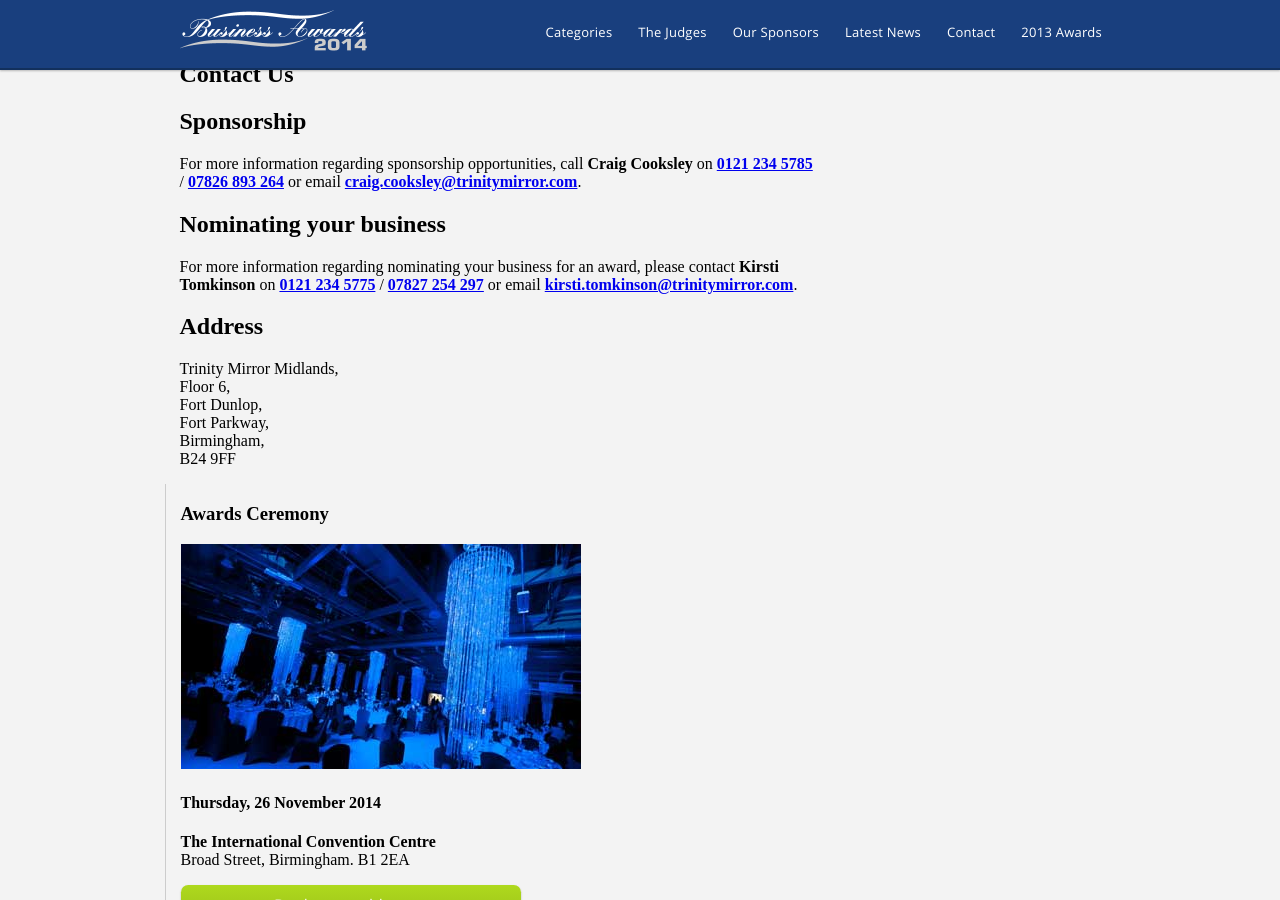
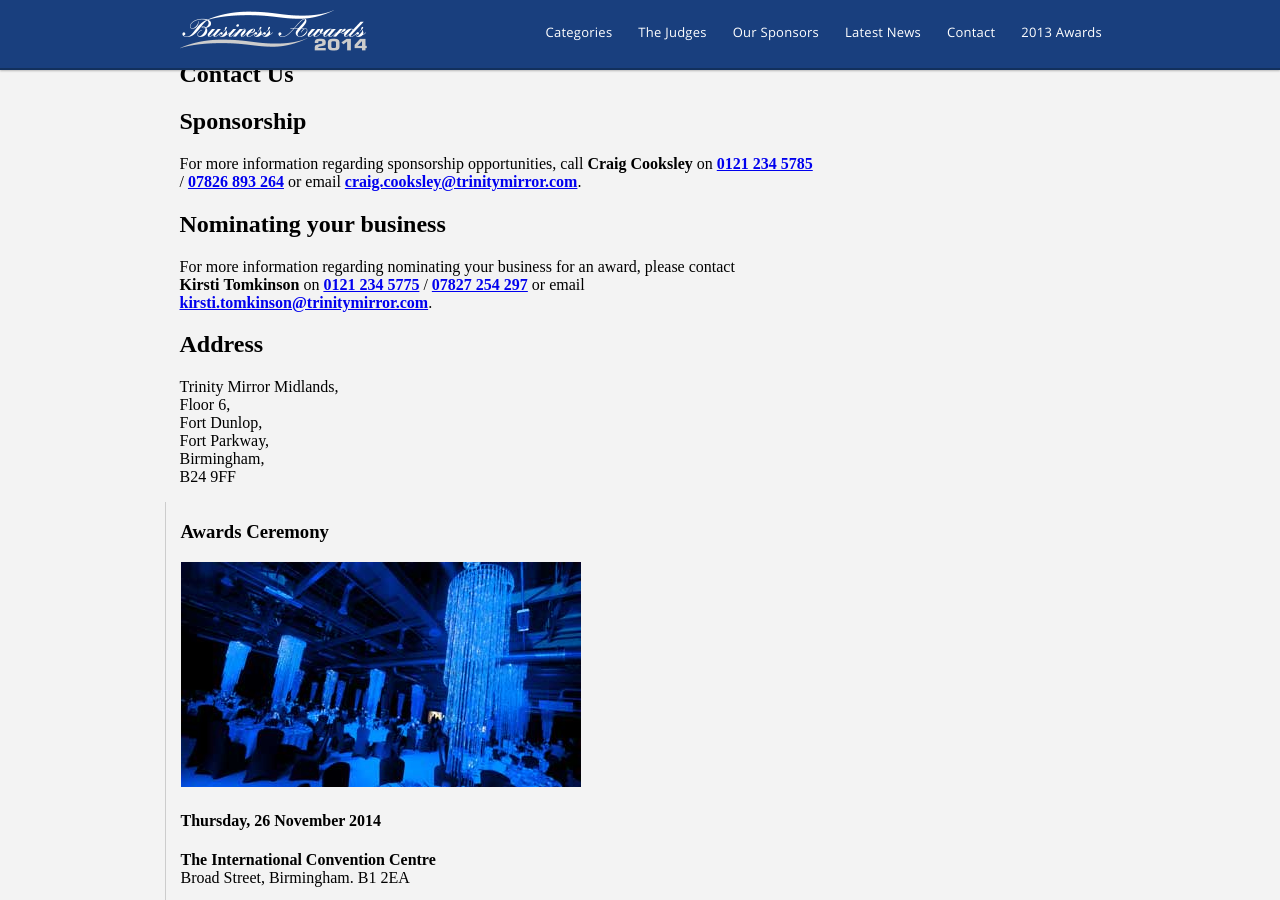
Before and after one commit to michaelbragg/2014.bpbusinessawards.co.uk, a Jekyll site: the page built from src/contact.html, in a window 1280 px wide and 900 px high, scrolled down 456 px. Built offline with Jekyll 4.4.1, drawn with Linux system fonts in a browser that asks for light colours; Markdown is read by kramdown in place of the engine named in the settings.

Commit message:
Updates spaces

```diff
--- a/src/contact.html
+++ b/src/contact.html
@@ -29,7 +29,7 @@
 
     <h2>Sponsorship </h2>
 
-    <p>For more information regarding sponsorship opportunities, call <strong>Craig Cooksley</strong> on <strong><a class="tel" href="tel:01212345785">0121&nbsp;234&nbsp;5785</a></strong> / <strong><a class="tel" href="tel:07826893264">07826&nbsp;893&nbsp;264</a></strong> or email <strong><a href="mailto:craig.cooksley@trinitymirror.com">craig.cooksley@trinitymirror.com</a></strong>.</p>
+    <p>For more information regarding sponsorship opportunities, call <strong>Craig&nbsp;Cooksley</strong> on <strong><a class="tel" href="tel:01212345785">0121&nbsp;234&nbsp;5785</a></strong> / <strong><a class="tel" href="tel:07826893264">07826&nbsp;893&nbsp;264</a></strong> or email <strong><a href="mailto:craig.cooksley@trinitymirror.com">craig.cooksley@trinitymirror.com</a></strong>.</p>
 
   </section>
 
@@ -37,7 +37,7 @@
 
     <h2>Nominating your business </h2>
 
-    <p>For more information regarding nominating your business for an award,&nbsp;please contact <strong>Kirsti Tomkinson</strong> on <strong><a class="tel" href="tel:01212345775">0121&nbsp;234&nbsp;5775</a></strong>&nbsp;/&nbsp;<strong><a class="tel" href="tel:07827254297">07827&nbsp;254&nbsp;297</a></strong> or email <strong><a href="mailto:kirsti.tomkinson@trinitymirror.com" target="_blank">kirsti.tomkinson@trinitymirror.com</a></strong>.</p>
+    <p>For more information regarding nominating your business for an award,&nbsp;please contact <strong>Kirsti&nbsp;Tomkinson</strong> on <strong><a class="tel" href="tel:01212345775">0121&nbsp;234&nbsp;5775</a></strong>&nbsp;/&nbsp;<strong><a class="tel" href="tel:07827254297">07827&nbsp;254&nbsp;297</a></strong> or email <strong><a href="mailto:kirsti.tomkinson@trinitymirror.com" target="_blank">kirsti.tomkinson@trinitymirror.com</a></strong>.</p>
 
   </section>
 
```
